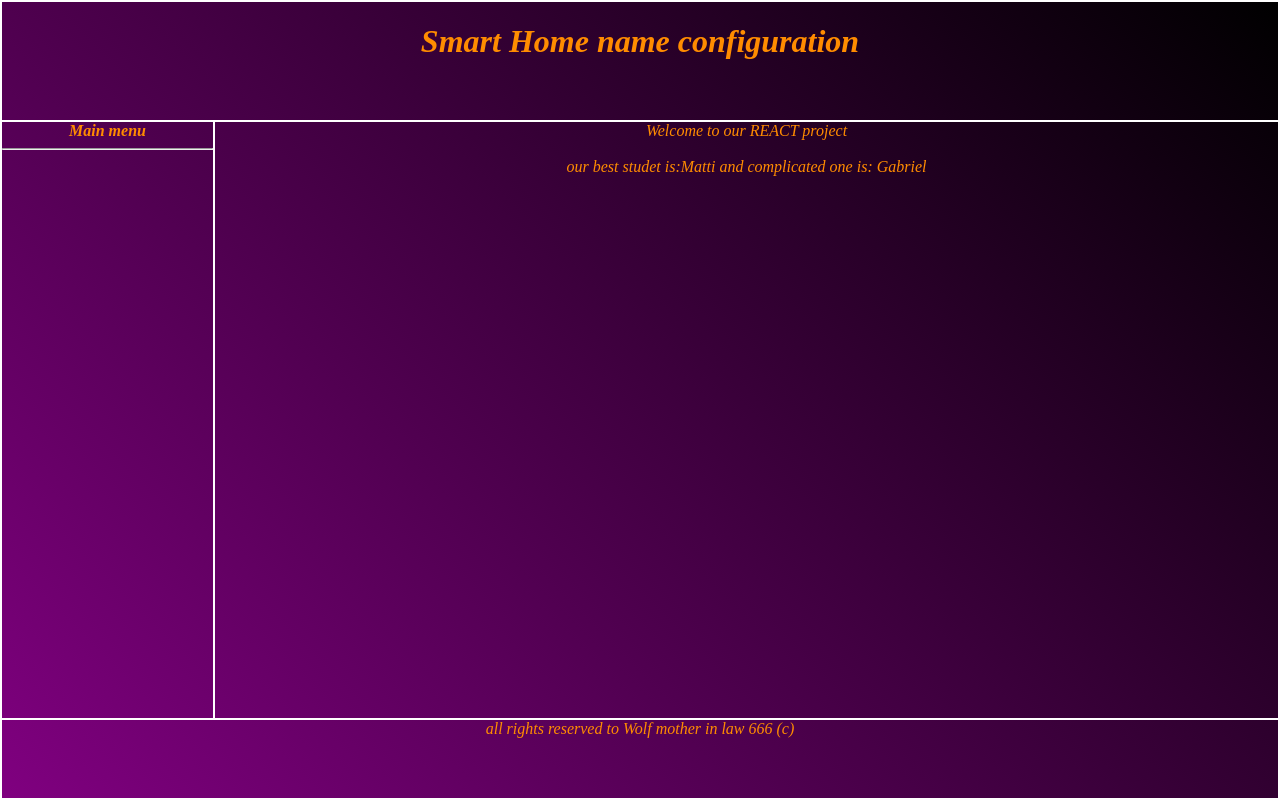
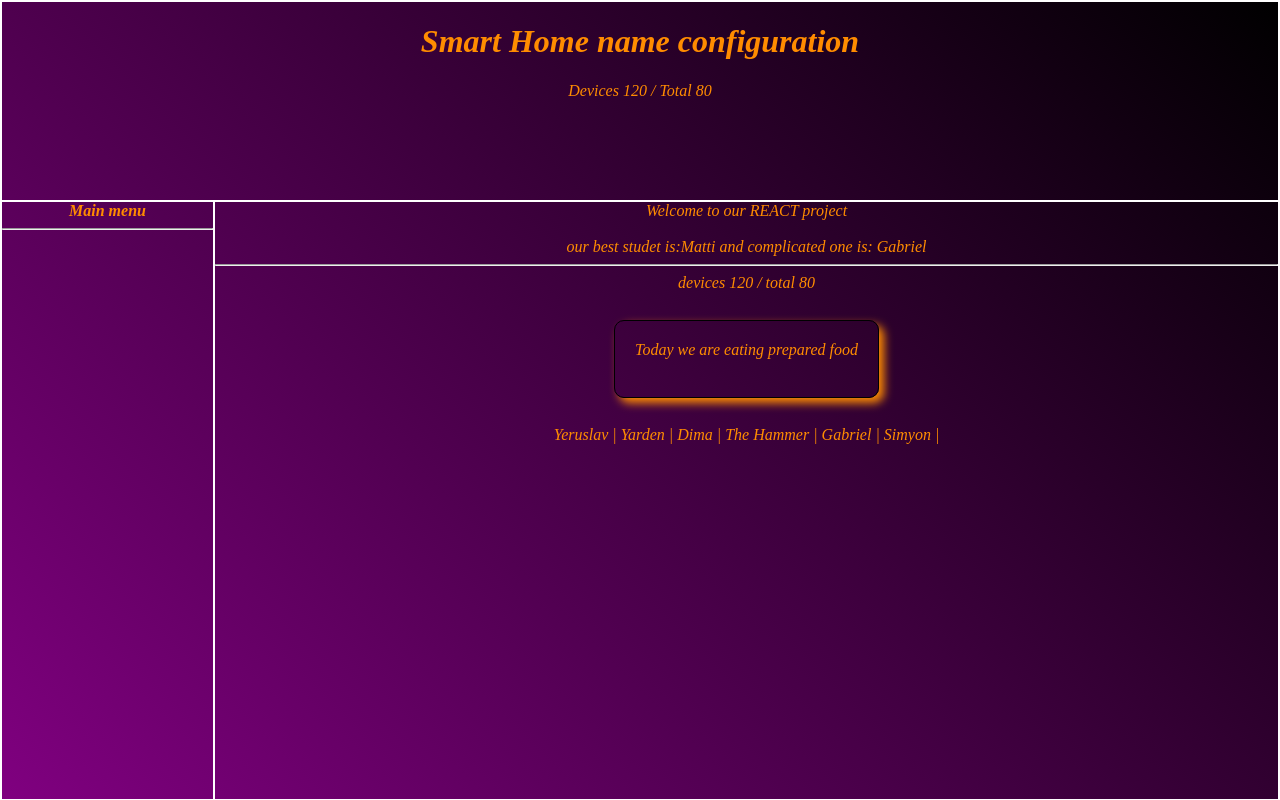
Before and after one commit to zeev-mindali/class-48, a React (Create React App) app in the folder react/react-is-easy/: page / in a window 1280 px wide. Shown: the top 800 px of the page. Built offline with nearby package versions, Linux system fonts and the light colour scheme.

Commit message:
react is easy, interpulation

```diff
--- a/react/react-is-easy/src/Components/layout/MainHeader/MainHeader.tsx
+++ b/react/react-is-easy/src/Components/layout/MainHeader/MainHeader.tsx
@@ -1,9 +1,12 @@
 import "./MainHeader.css";
 
 function MainHeader(): JSX.Element {
+    let devices:number = 120;
+    let total:number = 80;
     return (
         <div className="MainHeader">
 			<h1>Smart Home name configuration</h1>
+            Devices {devices} / Total {total}
         </div>
     );
 }
--- a/react/react-is-easy/src/Components/layout/MainLayout/MainLayout.css
+++ b/react/react-is-easy/src/Components/layout/MainLayout/MainLayout.css
@@ -2,7 +2,7 @@
     height: 100%;
     box-sizing: border-box;
     display: grid;
-    grid-template-rows: 15% 75% 10%;
+    grid-template-rows: 25% 85% 10%;
     grid-template-columns: repeat(6, 1fr);
 }
 
--- a/react/react-is-easy/src/Components/layout/MainPage/MainPage.tsx
+++ b/react/react-is-easy/src/Components/layout/MainPage/MainPage.tsx
@@ -1,13 +1,35 @@
+import Ofir from "../../stam/Ofir/Ofir";
 import "./MainPage.css";
 
 function MainPage(): JSX.Element {
     let bestStudent:String = "Matti";
     let complicatedStudent:String = "Gabriel";
-
+    let devices:number = 120;
+    let total:number = 80;
+    let normalDay:String = "prepared food";
+    let weekend:String = "Salmon with potatoes";
+    let isWeekend:boolean = false;
+    let weekendMessage:String = "Weekend !!!! time to relax";
+    let studentsInClass = [
+        {id: 1, name:"Yeruslav"},
+        {id: 2, name:"Yarden"},
+        {id: 3, name:"Dima"},
+        {id: 4, name:"The Hammer"},
+        {id: 5, name:"Gabriel"},
+        {id: 6, name:"Simyon"},
+    ]
     return (
         <div className="MainPage">
 			Welcome to our REACT project<br/><br/>
             our best studet is:{bestStudent}  and complicated one is: {complicatedStudent}
+            <hr/>
+            devices {devices} / total {total}<br/><br/>
+            <div className="Box">
+                Today we are eating {isWeekend?weekend:normalDay}<br/><br/>
+                {isWeekend && weekendMessage}
+            </div>
+            {isWeekend && <Ofir/>}<br/><br/>
+            {studentsInClass.map(item=><span key={item.id}>{item.name} | </span>)}
         </div>
     );
 }
--- /dev/null
+++ b/react/react-is-easy/src/Components/stam/Ofir/Ofir.css
@@ -0,0 +1,3 @@
+.Ofir {
+
+}
--- /dev/null
+++ b/react/react-is-easy/src/Components/stam/Ofir/Ofir.tsx
@@ -0,0 +1,13 @@
+import "./Ofir.css";
+
+function Ofir(): JSX.Element {
+    return (
+        <div className="Ofir">
+			<div className="Box">
+                I'm the king of the world !!!
+            </div>
+        </div>
+    );
+}
+
+export default Ofir;
```
